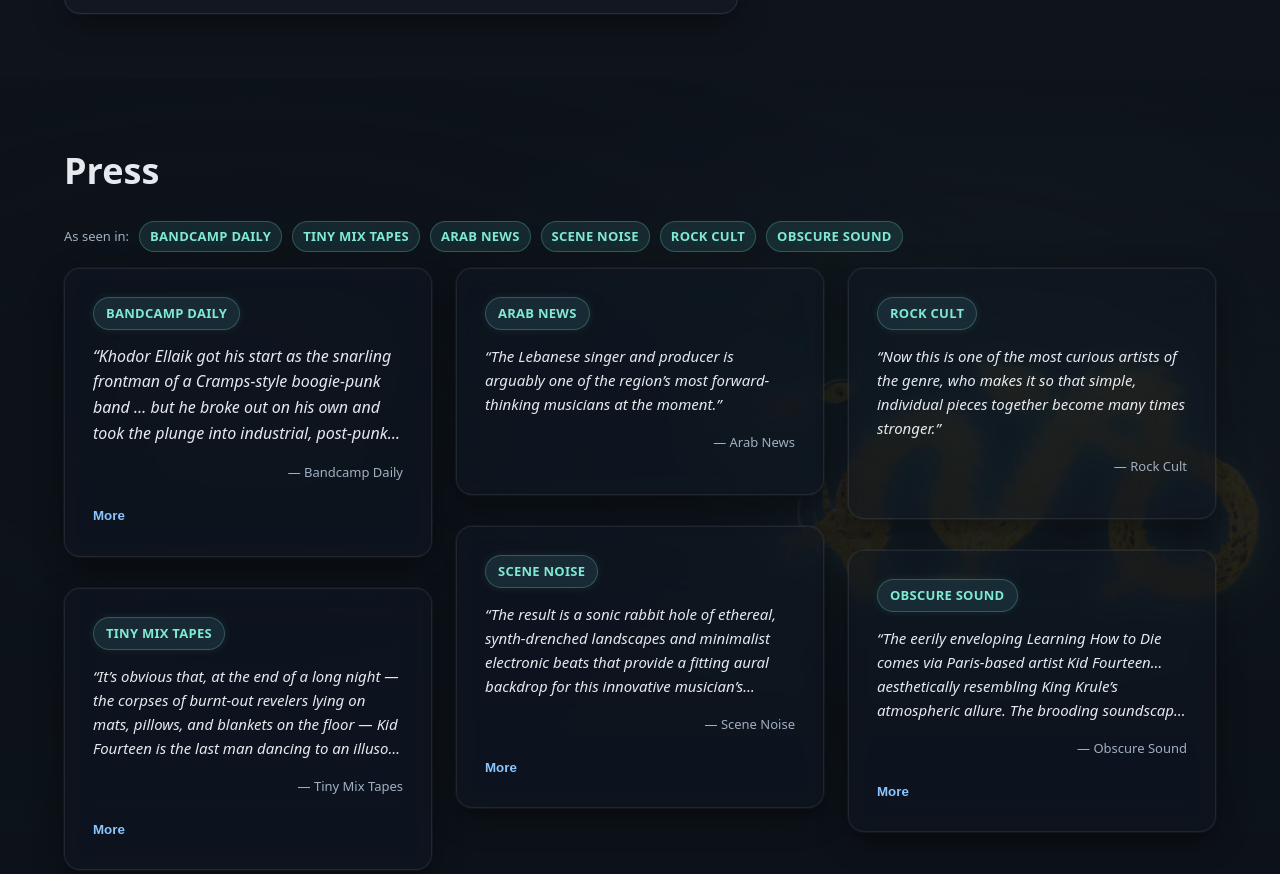
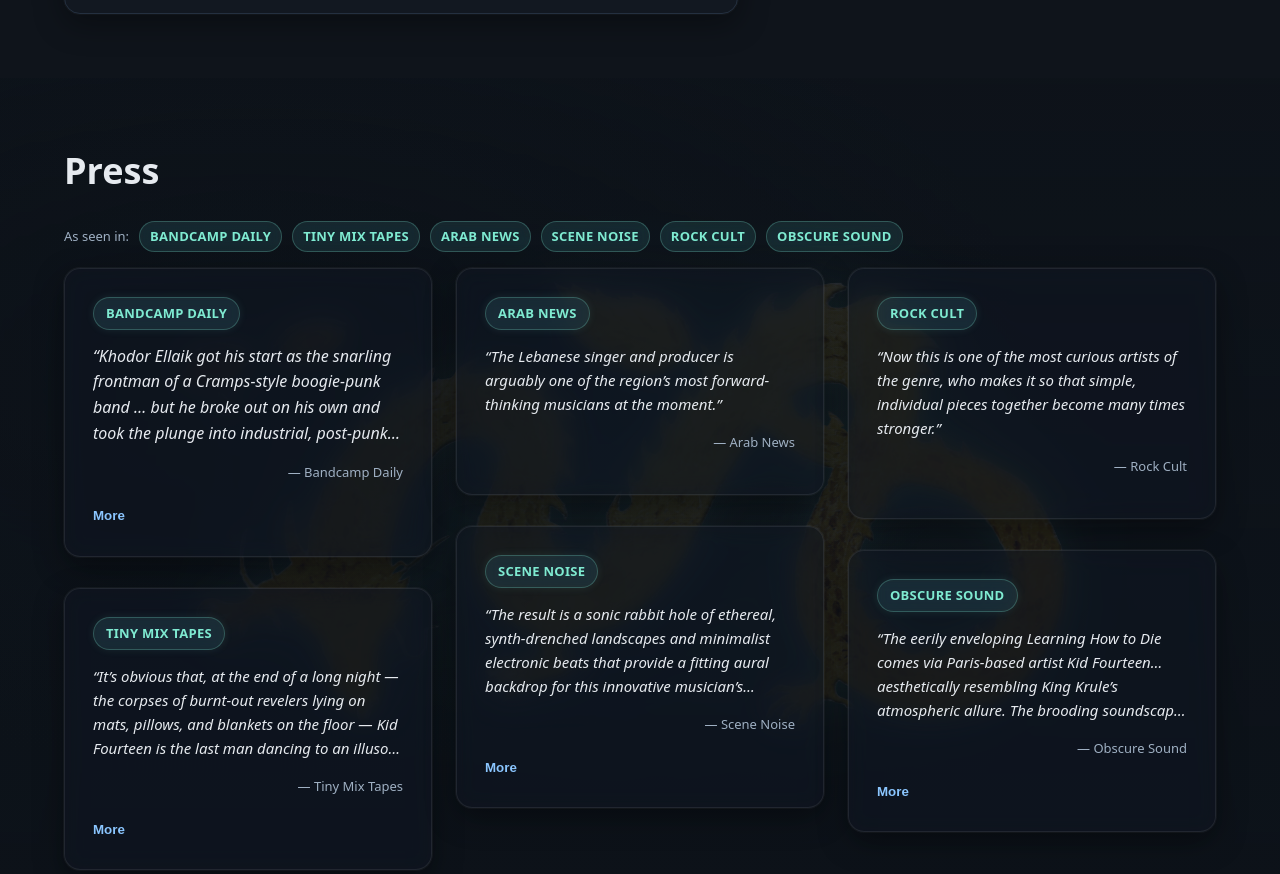
Before and after one commit to khodorellaik-lgtm/kidfourteen, a plain HTML site: page index.html in a window 1280 px wide. Shown: the part 2481-3355 px from the top of the page. Drawn offline with Linux system fonts and the light colour scheme.

Commit message:
Update index.html

```diff
--- a/index.html
+++ b/index.html
@@ -824,27 +824,28 @@
 }
 
 /* Dragon layer */
-#press::before{
-  content:"";
-  position:absolute;
-  inset:-10% -6% -6% -6%;                  /* bleed so motion never shows edges */
-  z-index:-1;
-  pointer-events:none;
-
-  /* dragon + a soft cyan haze */
+#press::before {
+  content: "";
+  position: absolute;
+  inset: -5% 0; /* small bleed so motion never shows edges */
+  z-index: -1;
+  pointer-events: none;
+
+  /* center the dragon and make it span full width */
   background:
-    radial-gradient(70% 60% at 70% 40%, rgba(127,234,209,.12), transparent 60%),
-    url('DRAGON.png') right 8% center / clamp(420px, 42vw, 760px) auto no-repeat;
-
-  opacity:.35;
+    radial-gradient(60% 50% at center, rgba(127,234,209,.10), transparent 70%),
+    url('DRAGON.png') center center / clamp(700px, 75vw, 1100px) auto no-repeat;
+
+  opacity: 0.35;
   mix-blend-mode: screen;
   filter:
     drop-shadow(0 0 24px rgba(127,234,209,.35))
     drop-shadow(0 0 60px rgba(127,234,209,.18));
 
-  transform: translate3d(0,0,0) rotate(-2deg) scale(1.02);
-  animation: k14DragonFloat 22s ease-in-out infinite alternate,
-             k14DragonGlow 6s ease-in-out infinite;
+  transform: translate3d(0, 0, 0) scale(1.05);
+  animation:
+    k14DragonFloat 20s ease-in-out infinite alternate,
+    k14DragonGlow 6s ease-in-out infinite;
 }
 
 /* Readability veil behind cards/text */
```
